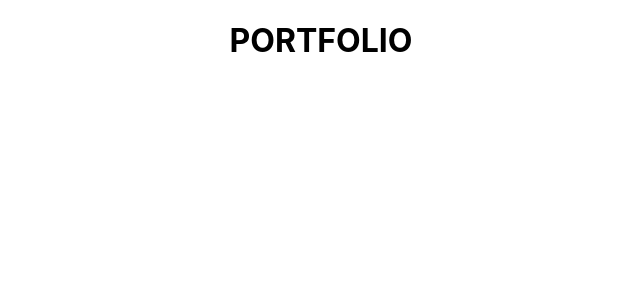
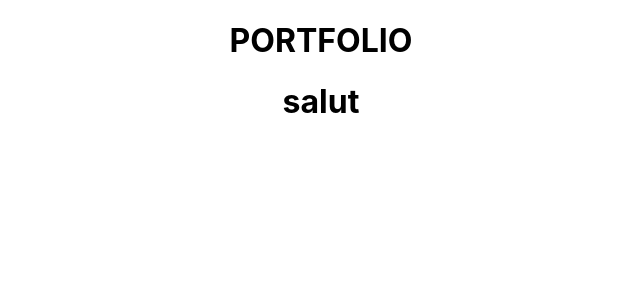
Before and after one commit to FierensDev/portfolio, a React (Create React App) app: page / in a window 1280 px wide. Shown: the top 300 px of the page, without its empty margins (319-959 px from the left). Built offline with nearby package versions, Linux system fonts and the light colour scheme; the HTML template or start-up script is replaced by a standard one.

Commit message:
add figma file

```diff
--- a/src/App.tsx
+++ b/src/App.tsx
@@ -1,9 +1,23 @@
 import './App.css';
+
+type CardProps = {
+  str: string
+}
+
+const Card = ({ str }: CardProps) => {
+  return (
+    <div>
+      <h1>{str}</h1>
+    </div>
+  )
+}
 
 function App() {
   return (
     <div className="App">
       <h1>PORTFOLIO</h1>
+
+      <Card str='salut' />
     </div>
   );
 }
```
Also changed, not shown: 2 other files (tests, documents, lock files or other folders).
